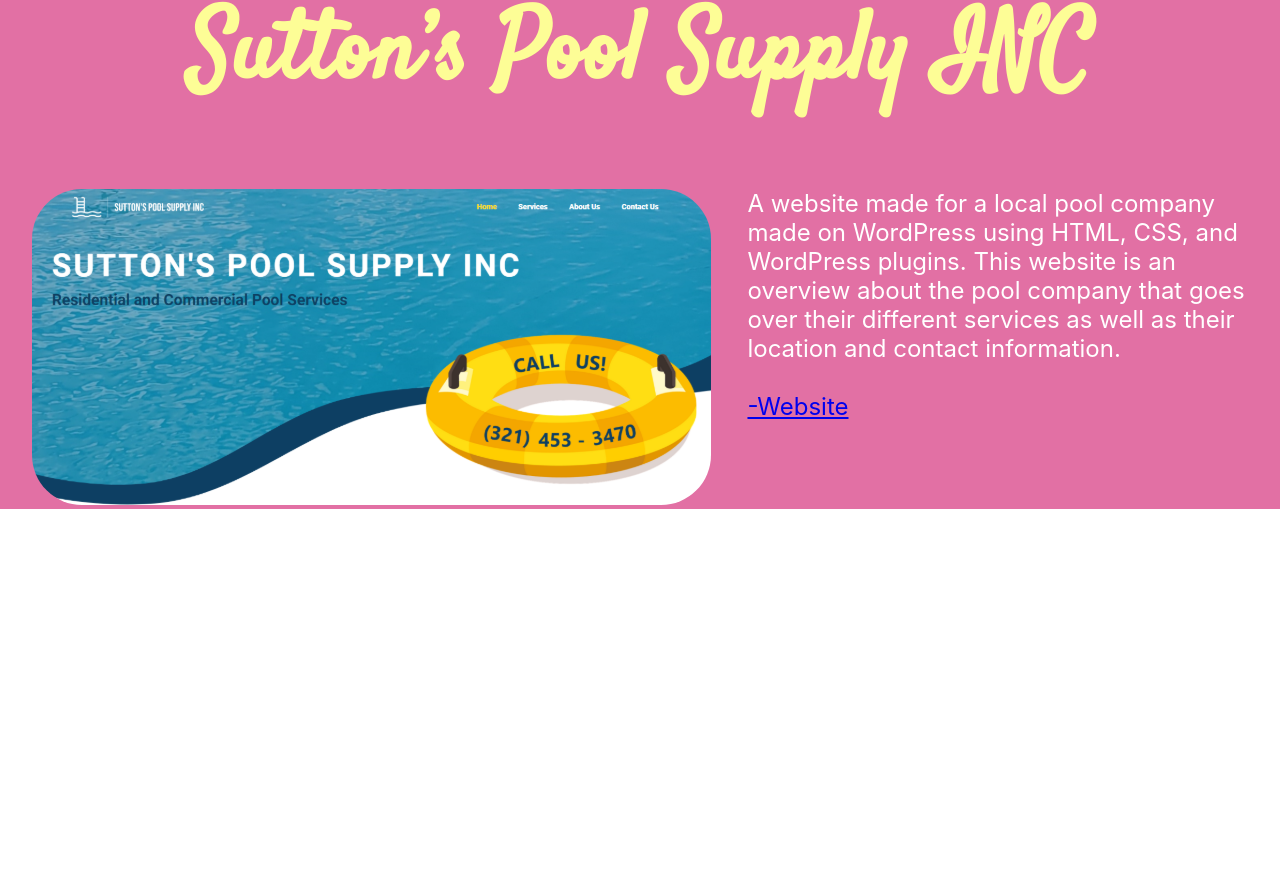
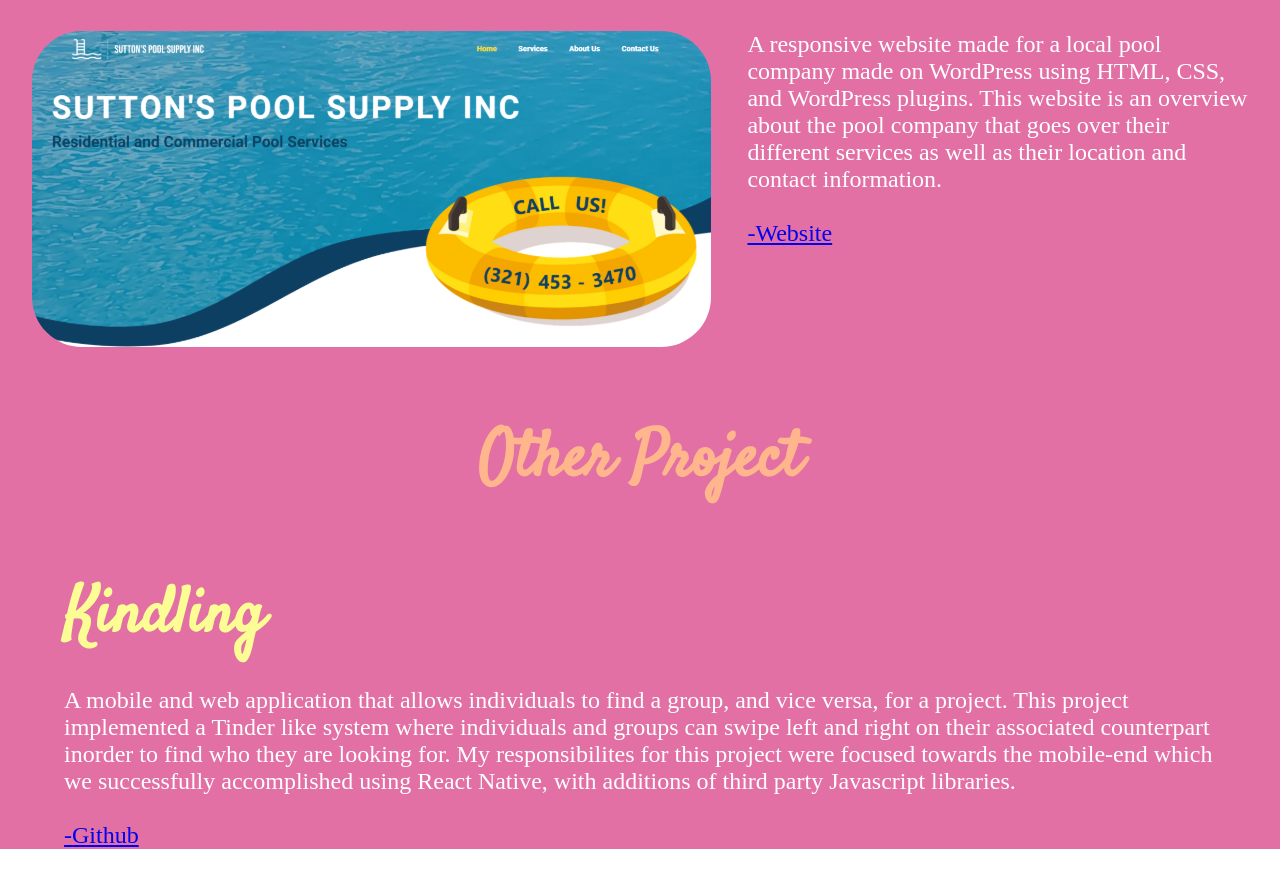
Before and after one commit to Fallbackodin/portfolio, a React (Create React App) app: page / in a window 1280 px wide. Shown: the part 1985-2872 px from the top of the page. Before the commit the page ends 2494 px from the top, so only its background shows below. Built offline with nearby package versions, Linux system fonts and the light colour scheme.

Commit message:
edits and adds information to the Project section

```diff
--- a/src/components/Project.js
+++ b/src/components/Project.js
@@ -5,8 +5,8 @@
 
 export default function Project(prop) {
     return (
-        <div className="project" ref={prop.reference}>
-            <motion.h1 className="project-feature-header"
+        <div className="project">
+            <motion.h1 className="project-feature-header" ref={prop.reference}
             initial="hidden"
             transition={{ duration: 1.5 }}
             whileInView="visible"
@@ -31,13 +31,35 @@
                     <motion.p className="project-sutton-text"
                     whileInView={{ x: ["100%", "0%"] }}
                     transition={{ duration: 1.5 }}
-                    viewport={{ once: true }}>A website made for a local pool company made on WordPress using HTML, CSS, and WordPress plugins.
+                    viewport={{ once: true }}>A responsive website made for a local pool company made on WordPress using HTML, CSS, and WordPress plugins.
                     This website is an overview about the pool company that goes over their different services as well as their location and contact information.
                     <br></br>
                     <br></br>
                     <a href="https://suttonspool.com/">-Website</a></motion.p>
                 </div>
             </div>
+            <div>
+                <motion.h1 className="project-other-header"
+                initial="hidden"
+                transition={{ duration: 1.5 }}
+                whileInView="visible"
+                animate={{ y: ["50%", "0%"] }}
+                viewport= {{ once: true }}
+                variants={{ visible: {opacity: 1, scale: 1, y: ["50%", "0%"]}, hidden: {opacity: 0, scale: 1} }}>Other Project</motion.h1>
+                <motion.div className="project-first"
+                whileInView={{ x: ["-150%", "0%"] }}
+                viewport={{ once: true }}
+                transition={{ duration: 1.5 }}>
+                    <h2 className="project-first-title">Kindling</h2>
+                    <p className="project-first-desc">A mobile and web application that allows individuals to find a group, and vice versa, for a project. This project implemented a Tinder like system where individuals and groups can swipe left and right on their associated counterpart inorder to find who they are looking for.  My responsibilites for this project were focused towards the mobile-end which we successfully accomplished using React Native, with additions of third party Javascript libraries.
+                    <br></br>
+                    <br></br>
+                    <a href="https://github.com/kiers10/kindling-21-mobile">-Github</a></p>
+                </motion.div>
+                <div>
+
+                </div>
+            </div>
         </div>
     )
 }
--- a/src/css/Project.css
+++ b/src/css/Project.css
@@ -1,12 +1,12 @@
 .project {
     background-color: #E270A4;
-    padding-top: 15%;
+    padding-top: 10%;
 }
 
 .project-feature-header {
     margin: 0;
     font-family: "Satisfy";
-    font-size: 96px;
+    font-size: 64px;
     color: #7BC0F5;
     text-align: center;
 }
@@ -15,7 +15,7 @@
     margin: 0;
     color: #FDFD96;
     font-family: "Satisfy";
-    font-size: 96px;
+    font-size: 64px;
     text-align: center;
 }
 
@@ -44,4 +44,32 @@
     text-align: left;
     font-size: 24px;
     color: white;
+    font-family: "Rambla";
 }
+
+.project-other-header {
+    text-align: center;
+    color: #FFB68C;
+    font-family: "Satisfy";
+    font-size: 64px;
+    margin-top: 5%;
+}
+
+.project-first {
+    margin: 5%;
+}
+
+.project-first-title {
+    text-align: left;
+    font-size: 64px;
+    font-family: "Satisfy";
+    color: #FDFD96;
+    margin: 0;
+}
+
+.project-first-desc {
+    color: white;
+    font-size: 24px;
+    font-family: "Rambla";
+
+}
```
